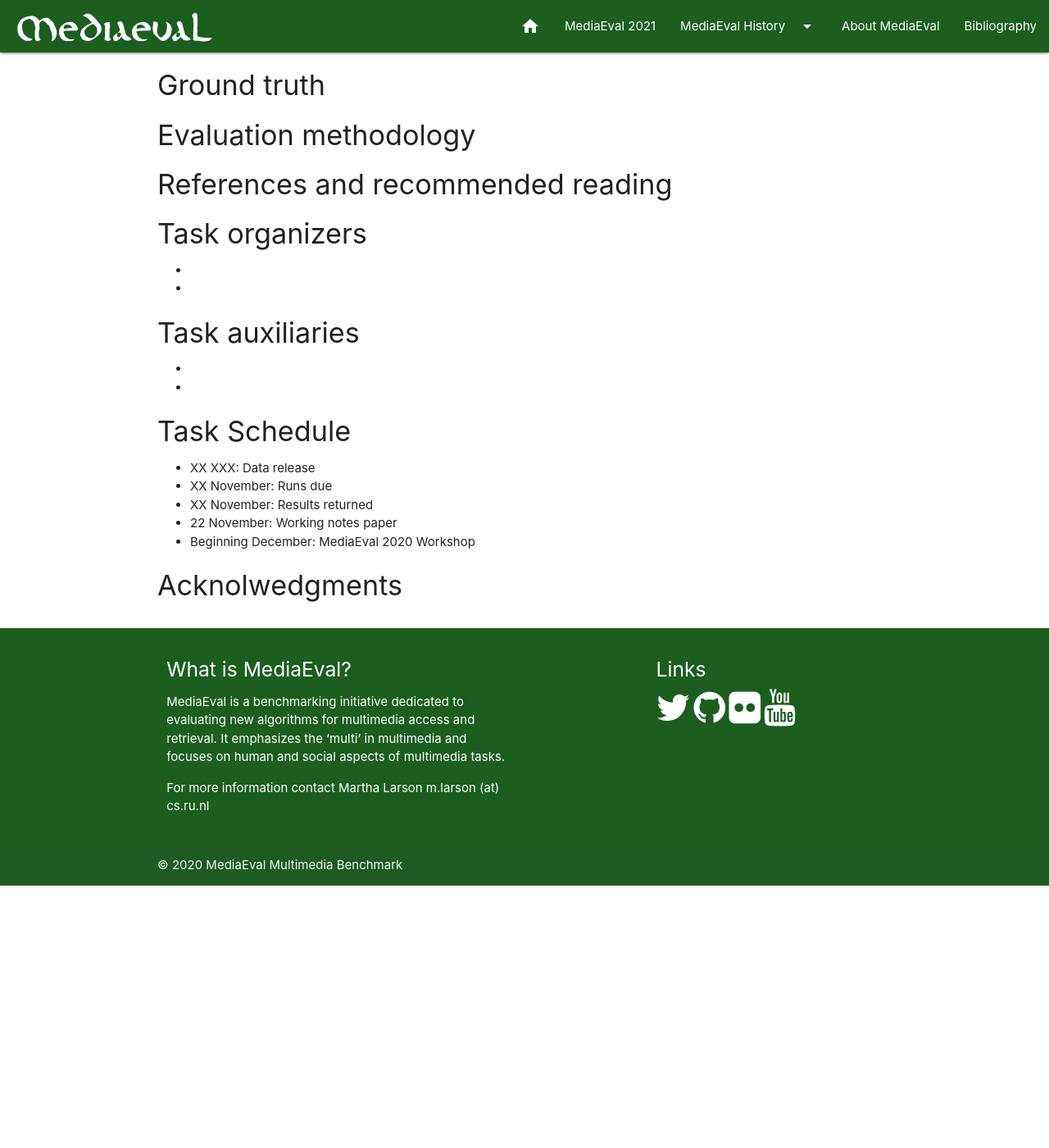
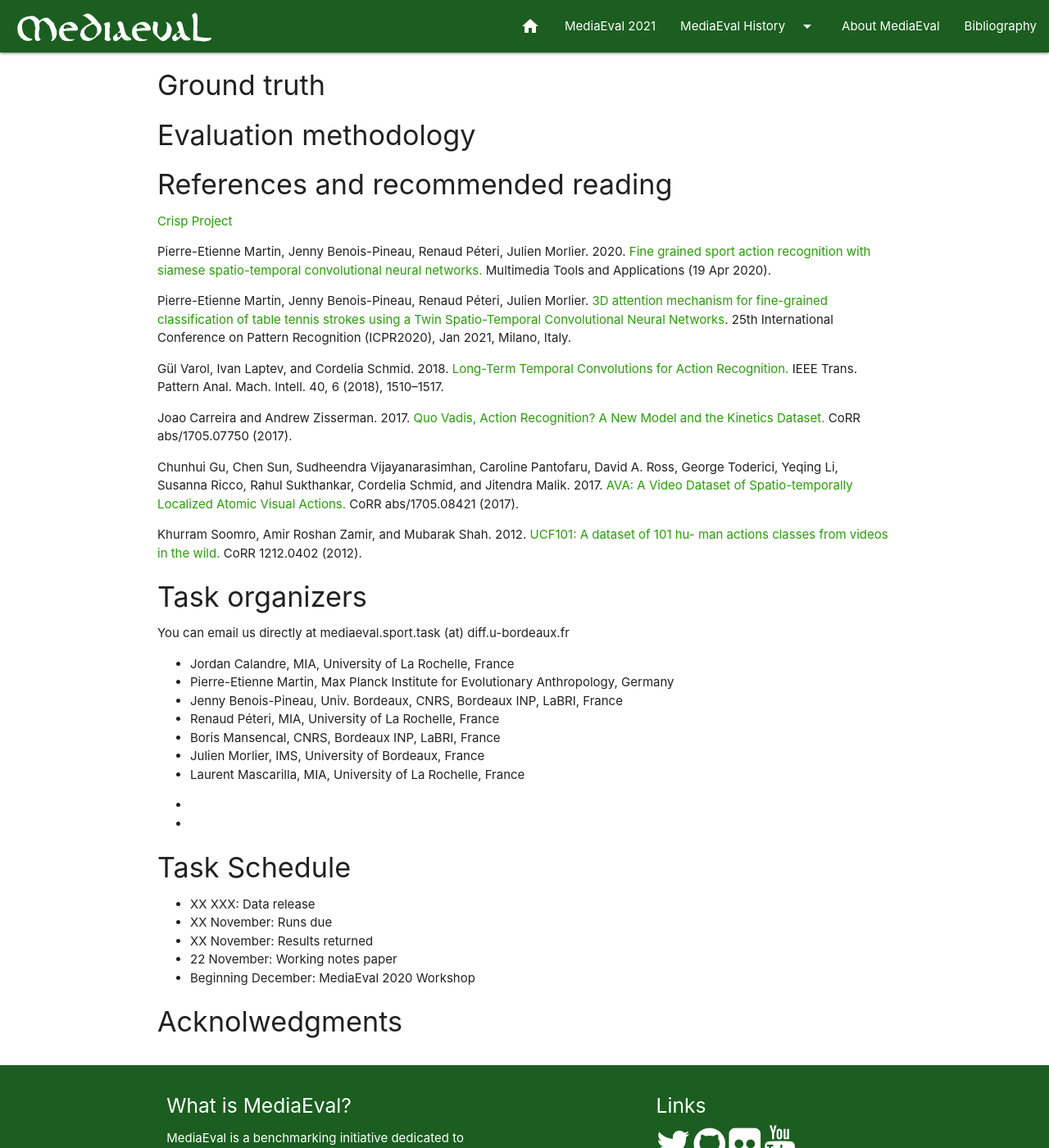
Before and after one commit to multimediaeval/multimediaeval.github.io, a Jekyll site: the page built from _editions/2021/tasks/sportsvideo.md, in a window 1280 px wide and 1400 px high, scrolled down 442 px. Shown: the whole window at 82% size. Built offline with Jekyll 4.4.1, drawn with Linux system fonts in a browser that asks for light colours; before the commit the page ends 1522 px from its top, so only the background shows below that.

Commit message:
Update sportsvideo.md

```diff
--- a/_editions/2021/tasks/sportsvideo.md
+++ b/_editions/2021/tasks/sportsvideo.md
@@ -31,12 +31,33 @@
 <!-- # Please use the ACM format for references https://www.acm.org/publications/authors/reference-formatting (but no DOI needed)-->
 <!-- # The paper title should be a hyperlink leading to the paper online-->
 
+[Crisp Project](https://github.com/P-eMartin/crisp)
+
+Pierre-Etienne Martin, Jenny Benois-Pineau, Renaud Péteri, Julien Morlier. 2020. [Fine grained sport action recognition with siamese spatio-temporal convolutional neural networks.](https://link.springer.com/epdf/10.1007/s11042-020-08917-3) Multimedia Tools and Applications (19 Apr 2020).
+
+Pierre-Etienne Martin, Jenny Benois-Pineau, Renaud Péteri, Julien Morlier. [3D attention mechanism for fine-grained classification of table tennis strokes using a Twin Spatio-Temporal Convolutional Neural Networks](https://hal.archives-ouvertes.fr/hal-02977646/document). 25th International Conference on Pattern Recognition (ICPR2020), Jan 2021, Milano, Italy.
+
+Gül Varol, Ivan Laptev, and Cordelia Schmid. 2018. [Long-Term Temporal Convolutions for Action Recognition.](https://arxiv.org/pdf/1604.04494.pdf) IEEE Trans. Pattern Anal. Mach. Intell. 40, 6 (2018), 1510–1517.
+
+Joao Carreira and Andrew Zisserman. 2017. [Quo Vadis, Action Recognition? A New Model and the Kinetics Dataset.](https://arxiv.org/pdf/1705.07750.pdf) CoRR abs/1705.07750 (2017).
+
+Chunhui Gu, Chen Sun, Sudheendra Vijayanarasimhan, Caroline Pantofaru, David A. Ross, George Toderici, Yeqing Li, Susanna Ricco, Rahul Sukthankar, Cordelia Schmid, and Jitendra Malik. 2017. [AVA: A Video Dataset of Spatio-temporally Localized Atomic Visual Actions.](http://openaccess.thecvf.com/content_cvpr_2018/papers/Gu_AVA_A_Video_CVPR_2018_paper.pdf) CoRR abs/1705.08421 (2017).
+
+Khurram Soomro, Amir Roshan Zamir, and Mubarak Shah. 2012. [UCF101: A dataset of 101 hu- man actions classes from videos in the wild.](https://arxiv.org/pdf/1212.0402.pdf) CoRR 1212.0402 (2012).
+
 #### Task organizers
-* <!-- # First organizer-->
-* <!-- # Second organizer-->
-<!-- # and so on-->
+You can email us directly at mediaeval.sport.task (at) diff.u-bordeaux.fr
 
-#### Task auxiliaries
+* Jordan Calandre, MIA, University of La Rochelle, France
+* Pierre-Etienne Martin, Max Planck Institute for Evolutionary Anthropology, Germany
+* Jenny Benois-Pineau, Univ. Bordeaux, CNRS, Bordeaux INP, LaBRI, France
+* Renaud Péteri, MIA, University of La Rochelle, France
+* Boris Mansencal, CNRS, Bordeaux INP, LaBRI, France
+* Julien Morlier, IMS, University of Bordeaux, France
+* Laurent Mascarilla, MIA, University of La Rochelle, France
+
+
+<!-- # #### Task auxiliaries-->
 <!-- # optional, delete if not used-->
 * <!-- # First auxiliary-->
 * <!-- # Second auxiliary-->
```
